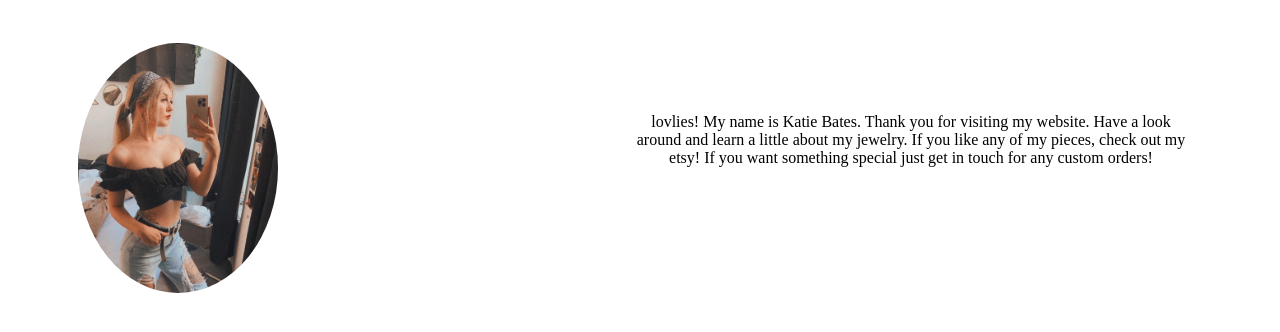
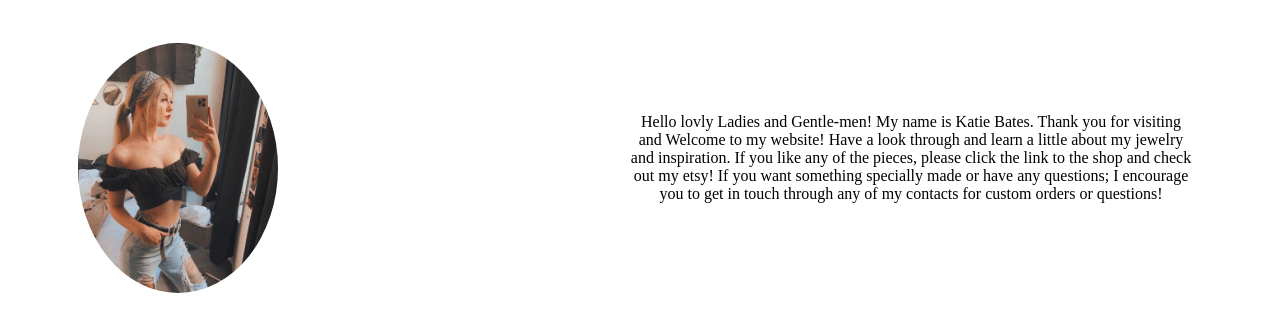
Before and after one commit to Hrzonca/GentleStrengthGems, a plain HTML site: page index.html in a window 1280 px wide. Shown: the part 388-720 px from the top of the page. Drawn offline with Linux system fonts and the light colour scheme.

Commit message:
Working on about me page

```diff
--- a/index.html
+++ b/index.html
@@ -28,7 +28,7 @@
 
 <figure class="center">
   <img class="owner" src="./images/owner.jpg" alt="Picture of owner"></img>
-  <figcaption class="caption"> lovlies! My name is Katie Bates. Thank you for visiting my website. Have a look around and learn a little about my jewelry. If you like any of my pieces, check out my etsy! If you want something special just get in touch for any custom orders!</figcaption>
+  <figcaption class="caption">Hello lovly Ladies and Gentle-men! My name is Katie Bates. Thank you for visiting and Welcome to my website! Have a look through and learn a little about my jewelry and inspiration. If you like any of the pieces, please click the link to the shop and check out my etsy! If you want something specially made or have any questions; I encourage you to get in touch through any of my contacts for custom orders or questions!</figcaption>
 </figure>
 
 
```
Also changed, not shown: images/IMG_8136.jpg (deleted), 2 other files.
